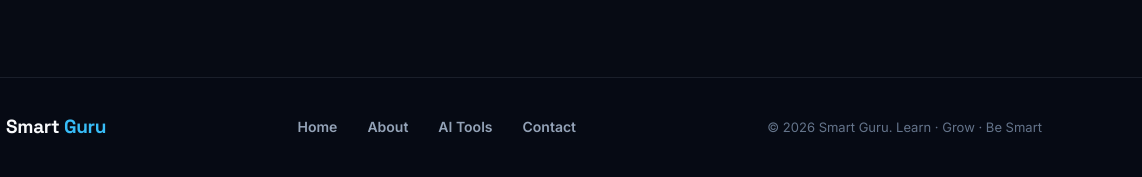
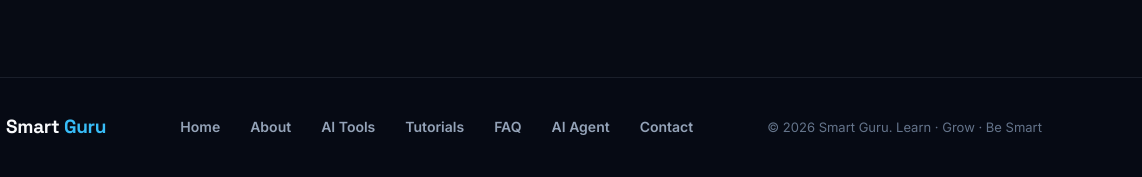
Before and after one commit to smartgurucontact-creator/smartguru, a plain HTML site: page index.html in a window 1280 px wide. Shown: the part 7536-7713 px from the top of the page, 138-1280 px from the left. Drawn offline with Linux system fonts and the light colour scheme; a script that the page names is missing.

Commit message:
Improve footer navigation

```diff
--- a/index.html
+++ b/index.html
@@ -968,11 +968,14 @@ footer .footer-links a:hover { color: var(--cyan); }
             <span>Smart <span class="accent">Guru</span></span>
         </a>
         <div class="footer-links">
-            <a href="#home">Home</a>
-            <a href="#about">About</a>
-            <a href="#ai-tools">AI Tools</a>
-            <a href="#contact">Contact</a>
-        </div>
+    <a href="#home">Home</a>
+    <a href="#about">About</a>
+    <a href="#ai-tools">AI Tools</a>
+    <a href="#tutorials">Tutorials</a>
+    <a href="#faq">FAQ</a>
+    <a href="ai-agent.html">AI Agent</a>
+    <a href="#contact">Contact</a>
+</div>
         <p class="copy">&copy; <span id="year"></span> Smart Guru. Learn · Grow · Be Smart</p>
     </div>
 </footer>
```
